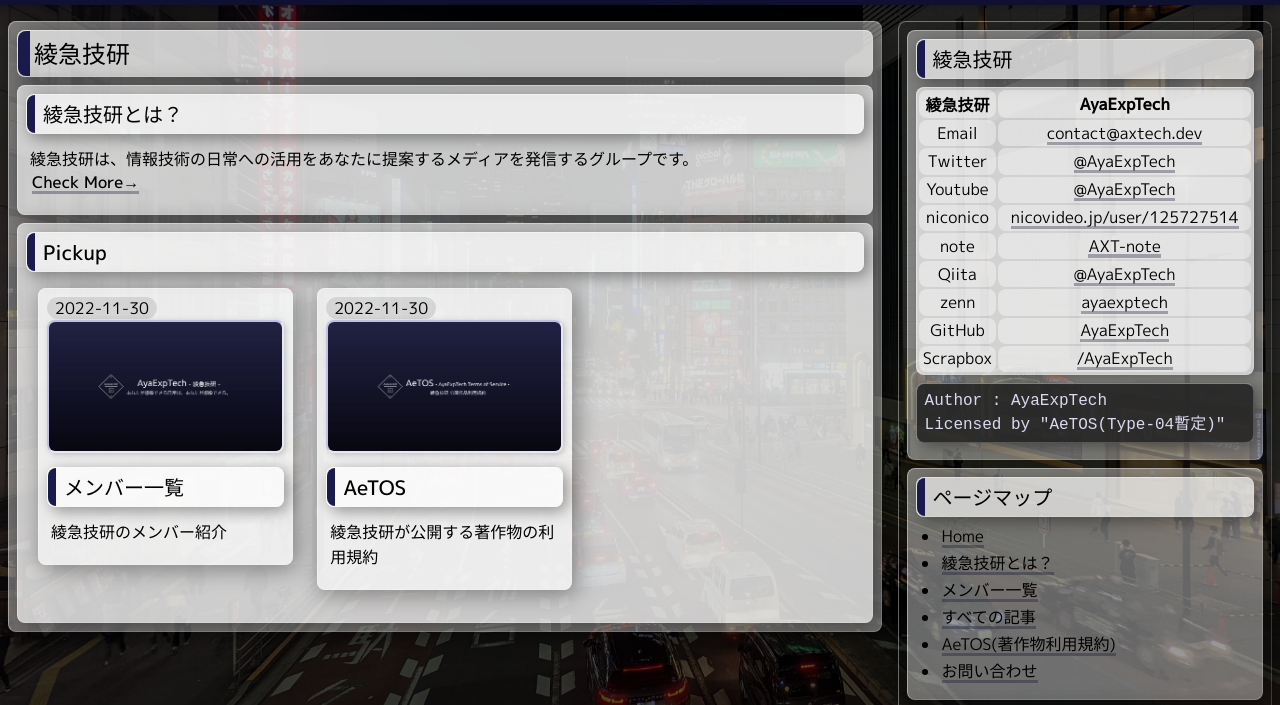
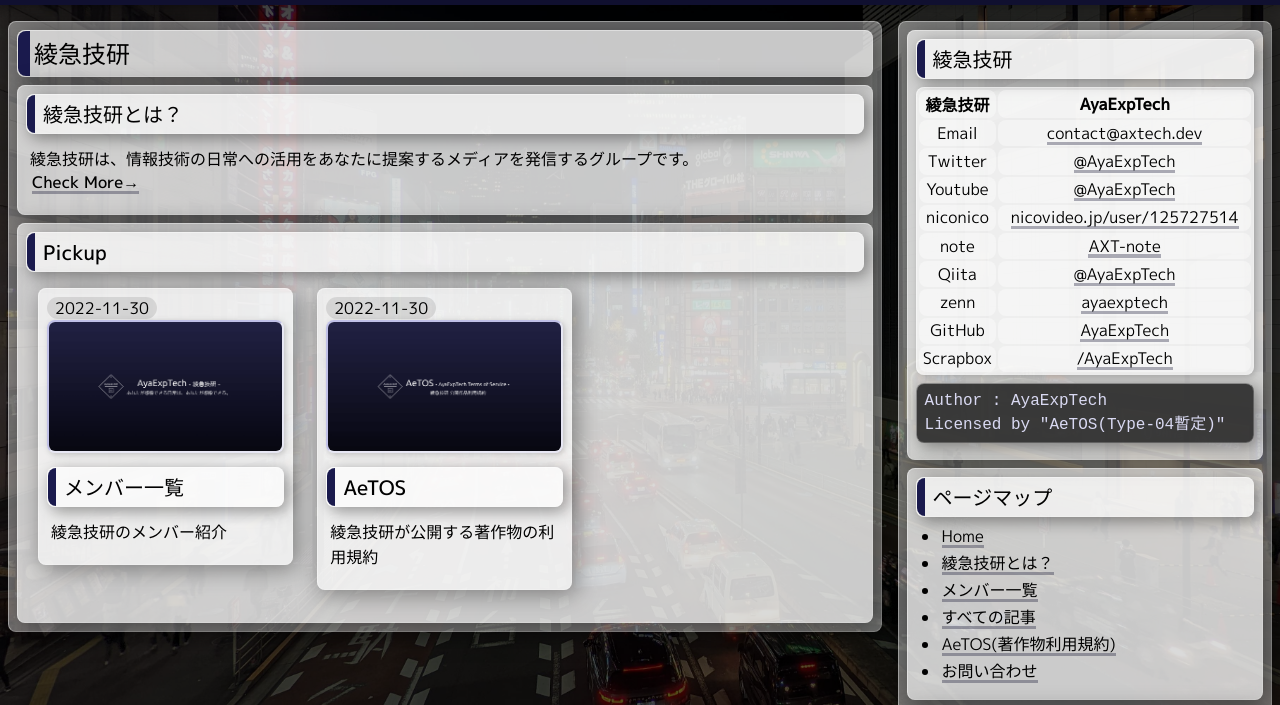
Before and after one commit to AyaExpTech/AXT-web, a plain HTML site: page index.html in a window 1280 px wide. Shown: the part 91-796 px from the top of the page. Drawn offline with Linux system fonts and the light colour scheme; some packages are replaced by stand-ins of ours; a script that the page names is missing.

Commit message:
Add files via upload

```diff
--- a/_ref/style.css
+++ b/_ref/style.css
@@ -128,7 +128,7 @@ main>div.sidebar {
     /* 余白の設定 */
     margin: 1rem 0.5rem;
     /* グラスモーフィズム */
-    background-color: hsla(var(--base), 100%, 0var(--alpha));
+    background-color: hsla(var(--base), 100%, var(--alpha));
     border: 1px solid hsla(var(--base), 100%, 0.4);
     border-right-color: hsla(var(--base), 100%, 0.2);
     border-bottom-color: hsla(var(--base), 100%, 0.2);
```
